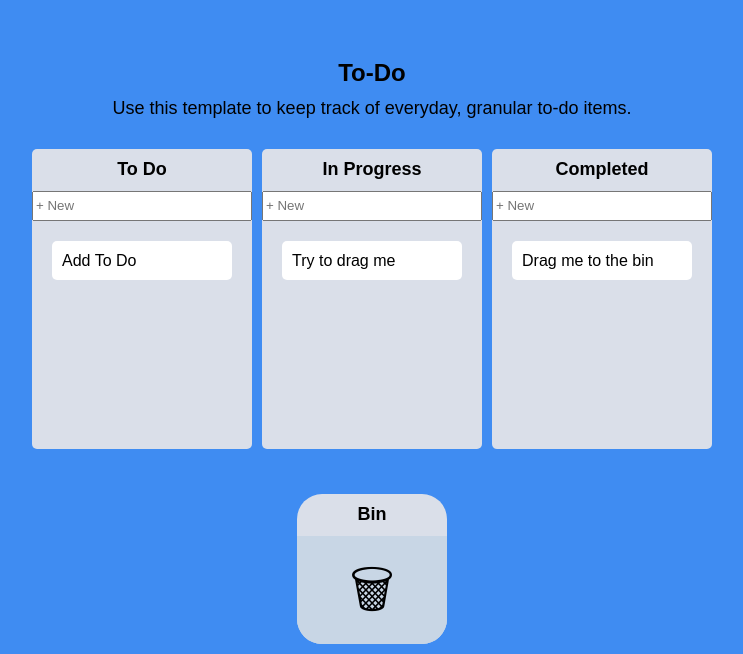
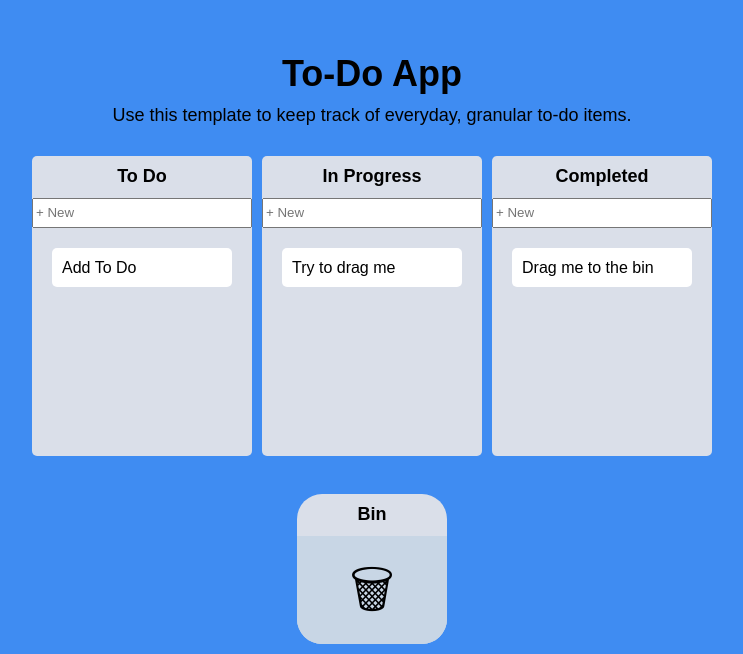
Before and after one commit to RoyalOttoc/react-todo, a React (Create React App) app: page / in a window 1280 px wide. Shown: the part 146-800 px from the top of the page, without its empty margins (268-1011 px from the left). Built offline with nearby package versions, Linux system fonts and the light colour scheme.

Commit message:
change title

```diff
--- a/public/index.html
+++ b/public/index.html
@@ -24,7 +24,7 @@
       work correctly both with client-side routing and a non-root public URL.
       Learn how to configure a non-root public URL by running `npm run build`.
     -->
-    <title>React App</title>
+    <title>To-Do App</title>
   </head>
   <body>
     <noscript>You need to enable JavaScript to run this app.</noscript>
--- a/src/App.tsx
+++ b/src/App.tsx
@@ -19,7 +19,7 @@ const Title = styled.h1`
   text-align: center;
   font-weight: 600;
   margin-bottom: 10px;
-  font-size: 24px;
+  font-size: 36px;
 `;
 
 const Description = styled.span`
@@ -131,7 +131,7 @@ function App() {
   return (
     <DragDropContext onDragEnd={onDragEnd}>
       <Container>
-        <Title>To-Do</Title>
+        <Title>To-Do App</Title>
         <Description>
           Use this template to keep track of everyday, granular to-do items.
         </Description>
```
